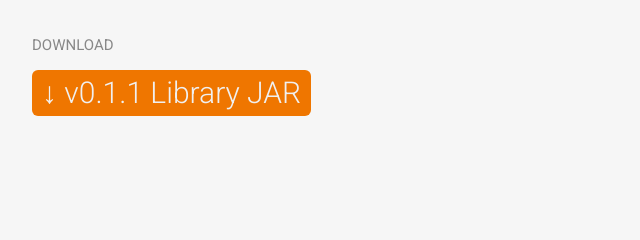
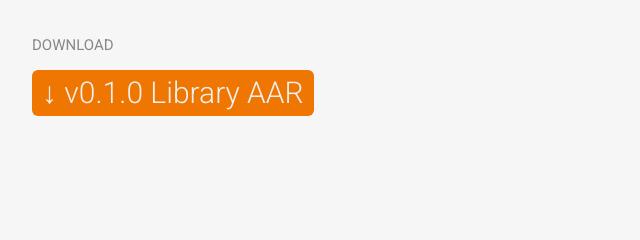
Before and after one commit to guicamest/dexlazyloader, a plain HTML site: page website/index.html in a window 1280 px wide. Shown: the part 2141-2381 px from the top of the page, 23-663 px from the left. Drawn offline with nearby package versions, Linux system fonts and the light colour scheme.

Commit message:
Update ws

```diff
--- a/website/index.html
+++ b/website/index.html
@@ -136,7 +136,7 @@ src/
 </pre>
 
 			<h4 id="download">Download</h4>
-			<p><a class="dl version-href">&darr; <span class="version-tag">v0.1.0</span> Library JAR</a></p>
+			<p><a class="dl version-href">&darr; <span class="version-tag">v0.1.0</span> Library AAR</a></p>
 
 			<h3 id="faq">FAQ</h3>
 
--- a/website/static/jquery-maven-artifact.min.js
+++ b/website/static/jquery-maven-artifact.min.js
@@ -11,7 +11,12 @@
 		return 'https://dl.bintray.com/'+user+'/maven/' + groupPath + "/" + artifactId + "/" + version + "/" + artifactId + "-" + version + type;
 	}
 	$.fn.bintrayArtifactVersion = function (user, groupId, artifact, callback) {
-			var version = '0.1.1';
-			callback(version, downloadUrl(user, groupId, artifact, version, '.jar'));
+			var version = '0.1.0';
+			var type = '.jar';
+			if ( artifact == 'library' ){
+				version = '0.1.0';
+				type = '.aar';
+			}
+			callback(version, downloadUrl(user, groupId, artifact, version, type));
 	}
 })(jQuery);
```
